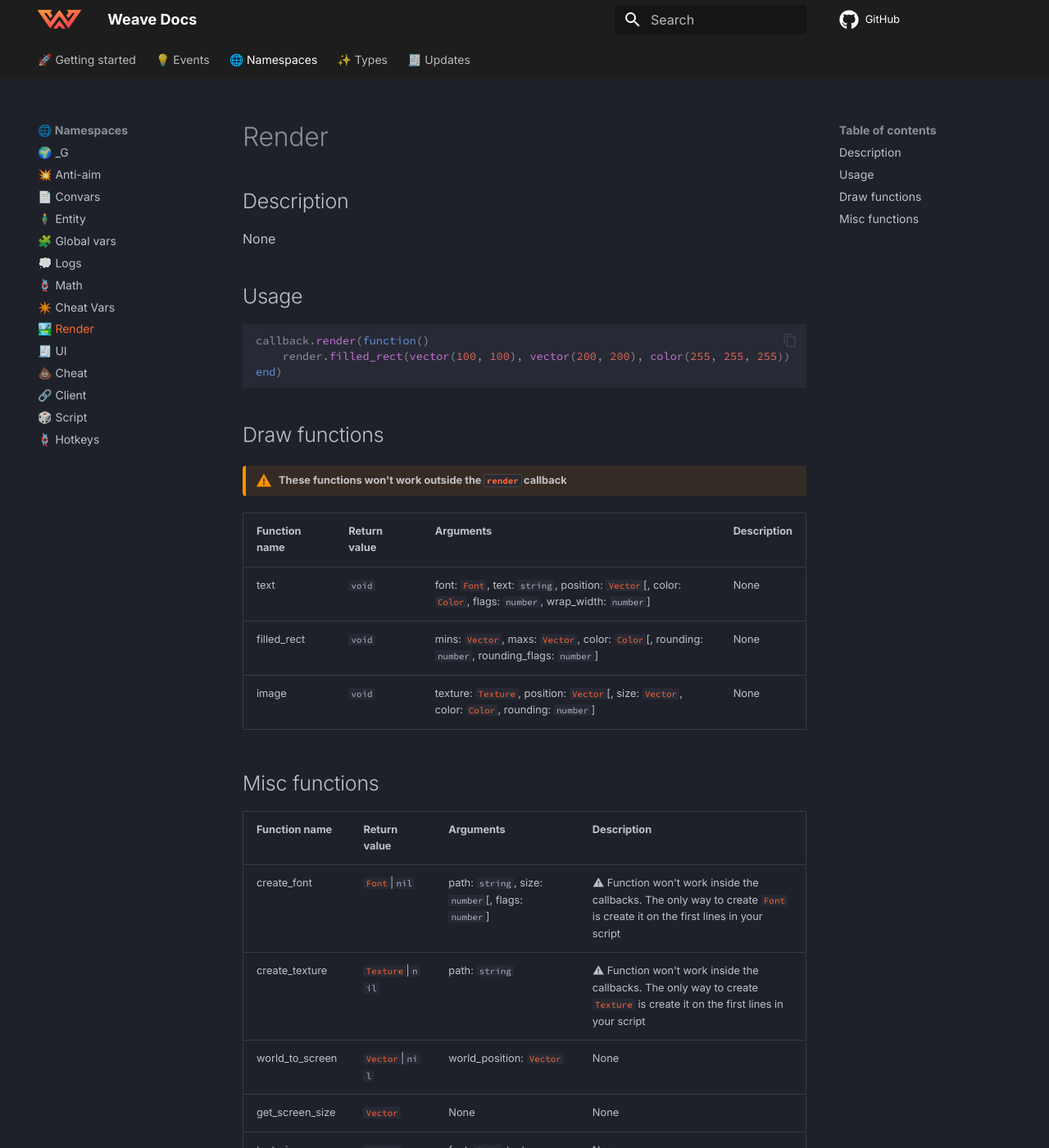
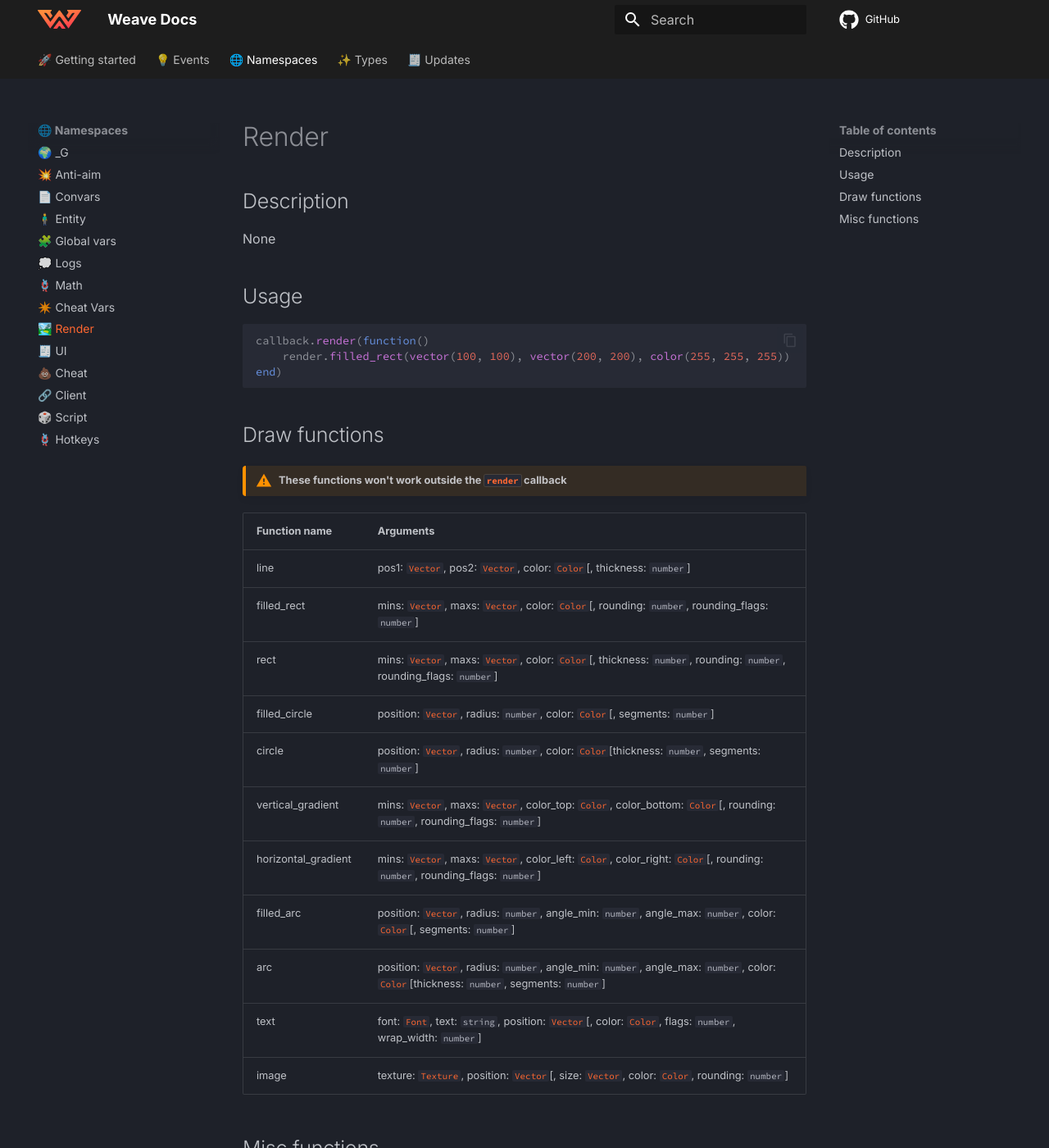
Before and after one commit to Quadro1337/weave-docs, an MkDocs documentation site: the page built from docs/namespaces/render.md, in a window 1280 px wide and 1400 px high. Shown: the whole window at 82% size. Built offline with MkDocs 1.6.1 and Material for MkDocs 9.7.7, drawn with Linux system fonts in a browser that asks for light colours; comment, search, counter and statistics services are not loaded.

Commit message:
какащ

```diff
--- a/docs/namespaces/render.md
+++ b/docs/namespaces/render.md
@@ -15,11 +15,19 @@ end)
 
 !!! warning "These functions won't work outside the [`render`](/events#render) callback"
 
-|Function name|Return value|Arguments|Description|
-|:-|:-|:-|:-|
-|text|`void`|font: [`Font`](/types/font), text: `string`, position: [`Vector`](/types/vector)[, color: [`Color`](/types/color), flags: `number`, wrap_width: `number`]|None|
-|filled_rect|`void`|mins: [`Vector`](/types/vector), maxs: [`Vector`](/types/vector), color: [`Color`](/types/color)[, rounding: `number`, rounding_flags: `number`]|None|
-|image|`void`|texture: [`Texture`](/types/texture), position: [`Vector`](/types/vector)[, size: [`Vector`](/types/vector), color: [`Color`](/types/color), rounding: `number`]|None|
+|Function name|Arguments|
+|:-|:-|
+|line|pos1: [`Vector`](/types/vector), pos2: [`Vector`](/types/vector), color: [`Color`](/types/color)[, thickness: `number`]|
+|filled_rect|mins: [`Vector`](/types/vector), maxs: [`Vector`](/types/vector), color: [`Color`](/types/color)[, rounding: `number`, rounding_flags: `number`]|
+|rect|mins: [`Vector`](/types/vector), maxs: [`Vector`](/types/vector), color: [`Color`](/types/color)[, thickness: `number`, rounding: `number`, rounding_flags: `number`]|
+|filled_circle|position: [`Vector`](/types/vector), radius: `number`, color: [`Color`](/types/color)[, segments: `number`]|
+|circle|position: [`Vector`](/types/vector), radius: `number`, color: [`Color`](/types/color)[thickness: `number`, segments: `number`]|
+|vertical_gradient|mins: [`Vector`](/types/vector), maxs: [`Vector`](/types/vector), color_top: [`Color`](/types/color), color_bottom: [`Color`](/types/color)[, rounding: `number`, rounding_flags: `number`]|
+|horizontal_gradient|mins: [`Vector`](/types/vector), maxs: [`Vector`](/types/vector), color_left: [`Color`](/types/color), color_right: [`Color`](/types/color)[, rounding: `number`, rounding_flags: `number`]|
+|filled_arc|position: [`Vector`](/types/vector), radius: `number`, angle_min: `number`, angle_max: `number`, color: [`Color`](/types/color)[, segments: `number`]|
+|arc|position: [`Vector`](/types/vector), radius: `number`, angle_min: `number`, angle_max: `number`, color: [`Color`](/types/color)[thickness: `number`, segments: `number`]|
+|text|font: [`Font`](/types/font), text: `string`, position: [`Vector`](/types/vector)[, color: [`Color`](/types/color), flags: `number`, wrap_width: `number`]|
+|image|texture: [`Texture`](/types/texture), position: [`Vector`](/types/vector)[, size: [`Vector`](/types/vector), color: [`Color`](/types/color), rounding: `number`]|
 
 ## Misc functions
 
```
Also changed, not shown: docs/events.md (+1 -1 lines), docs/namespaces/ui.md (+1 -0 lines), docs/types/anti-aim-settings.md (+1 -0 lines), docs/types/event.md (+1 -1 lines), docs/updates.md (+12 -0 lines).
